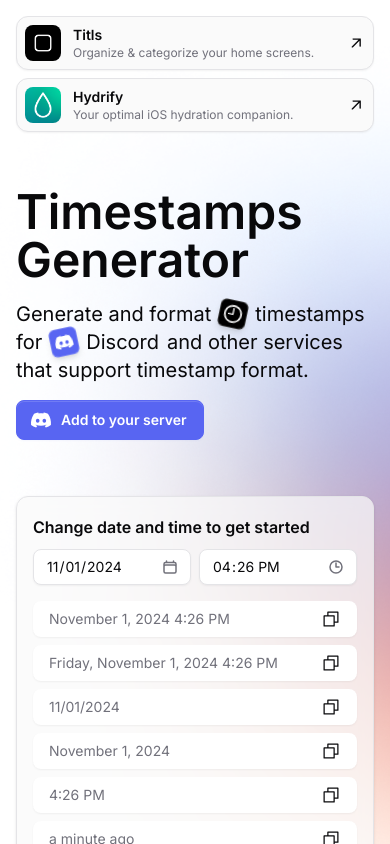
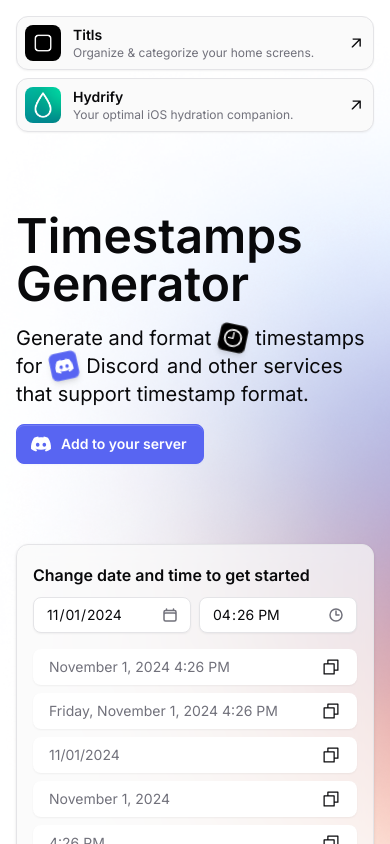
Before and after one commit to NiklasPeterson/timestamps, a Next.js app: page / in a window 390 px wide. Shown: the top 844 px of the page. Built offline with nearby package versions, Linux system fonts and the light colour scheme; no server answers.

Commit message:
fix(page): adjust padding in main section for improved layout

```diff
--- a/app/page.tsx
+++ b/app/page.tsx
@@ -36,7 +36,7 @@ export default function Home() {
         </div>
       </div>
 
-      <main className="flex w-full max-w-6xl px-4 flex-wrap py-14 gap-14 md:justify-between md:items-center md:py-32">
+      <main className="flex w-full max-w-6xl px-4 flex-wrap py-20 gap-20 md:gap-14 md:justify-between md:items-center md:py-32">
 
         <header className="max-w-lg flex flex-col gap-4 md:gap-6 h-fit md:flex-1">
           <h1 className="font-semibold text-5xl md:text-7xl">Timestamps Generator</h1>
```
